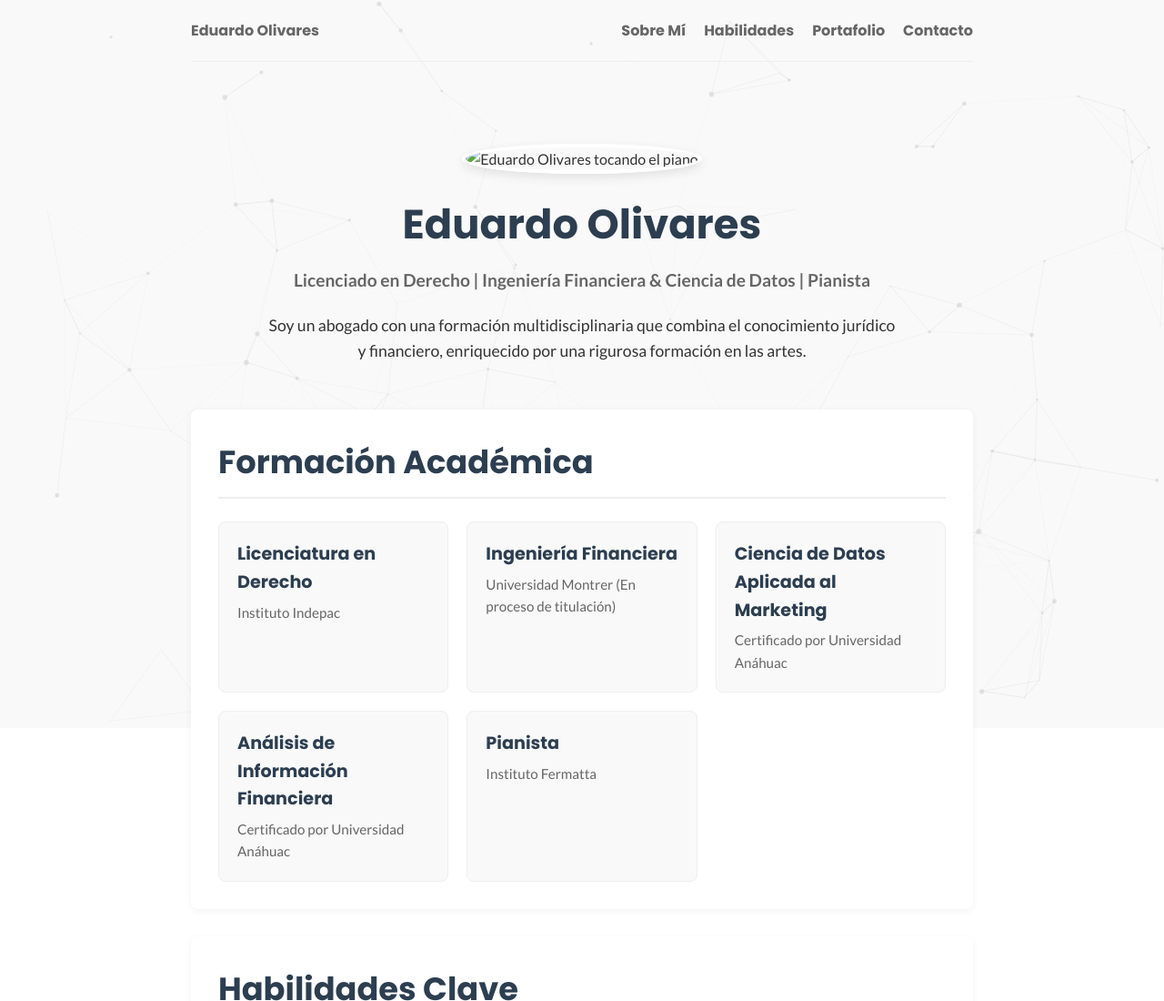
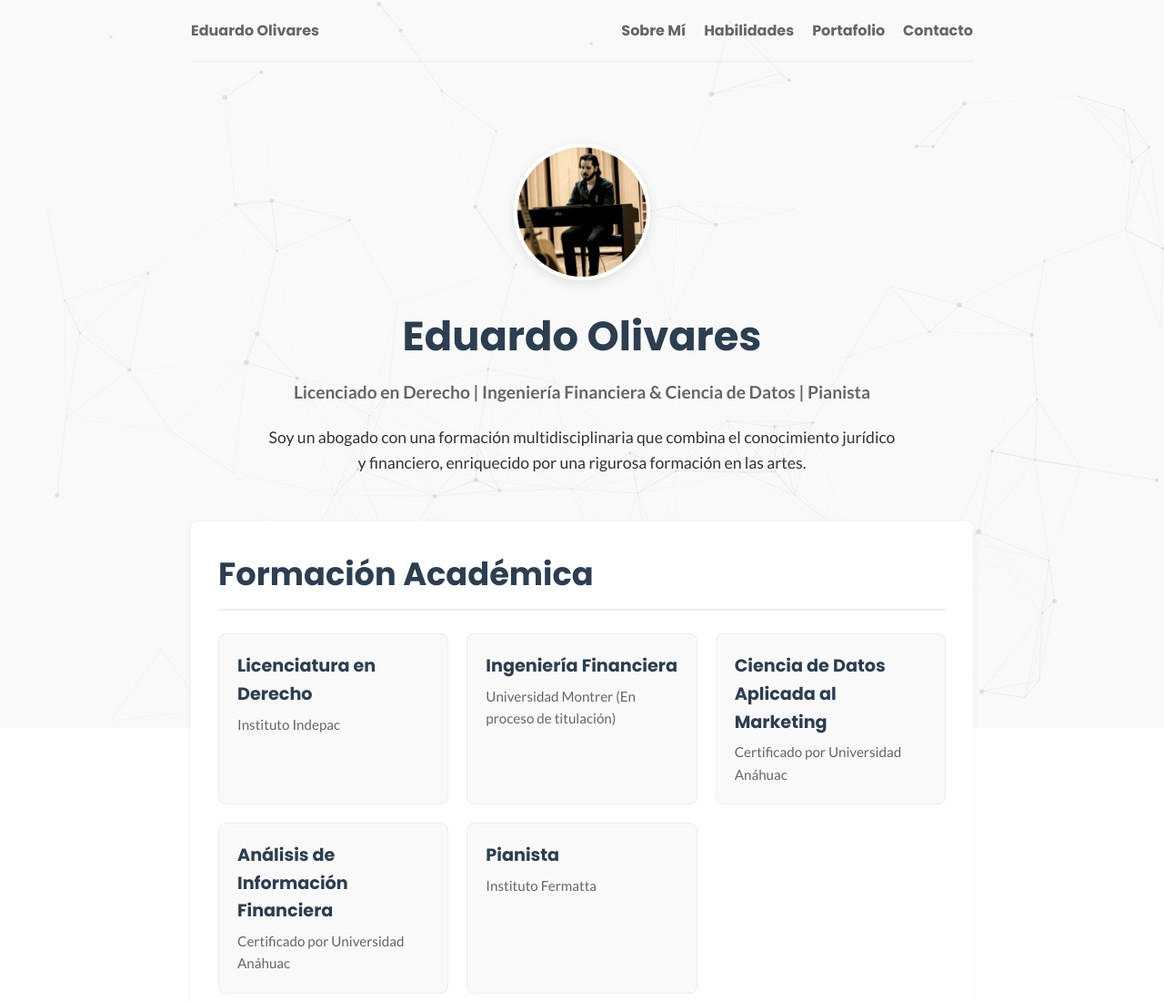
Before and after one commit to olivareseduardo38655-creator/CV-Interactivo-, a plain HTML site: page index.html in a window 1280 px wide. Shown: the top 1100 px of the page at 91% size. Drawn offline with nearby package versions, Linux system fonts and the light colour scheme.

Commit message:
Update index.html

```diff
--- a/index.html
+++ b/index.html
@@ -30,7 +30,7 @@
     <main>
 
         <section id="inicio">
-            <img src="img/FOTO CV.jpg" alt="Eduardo Olivares tocando el piano" class="foto-perfil">
+            <img src="FOTO CV.jpg" alt="Eduardo Olivares tocando el piano" class="foto-perfil">
             <h1>Eduardo Olivares</h1>
             <p class="subtitulo">
                 Licenciado en Derecho | Ingeniería Financiera & Ciencia de Datos | Pianista
```
